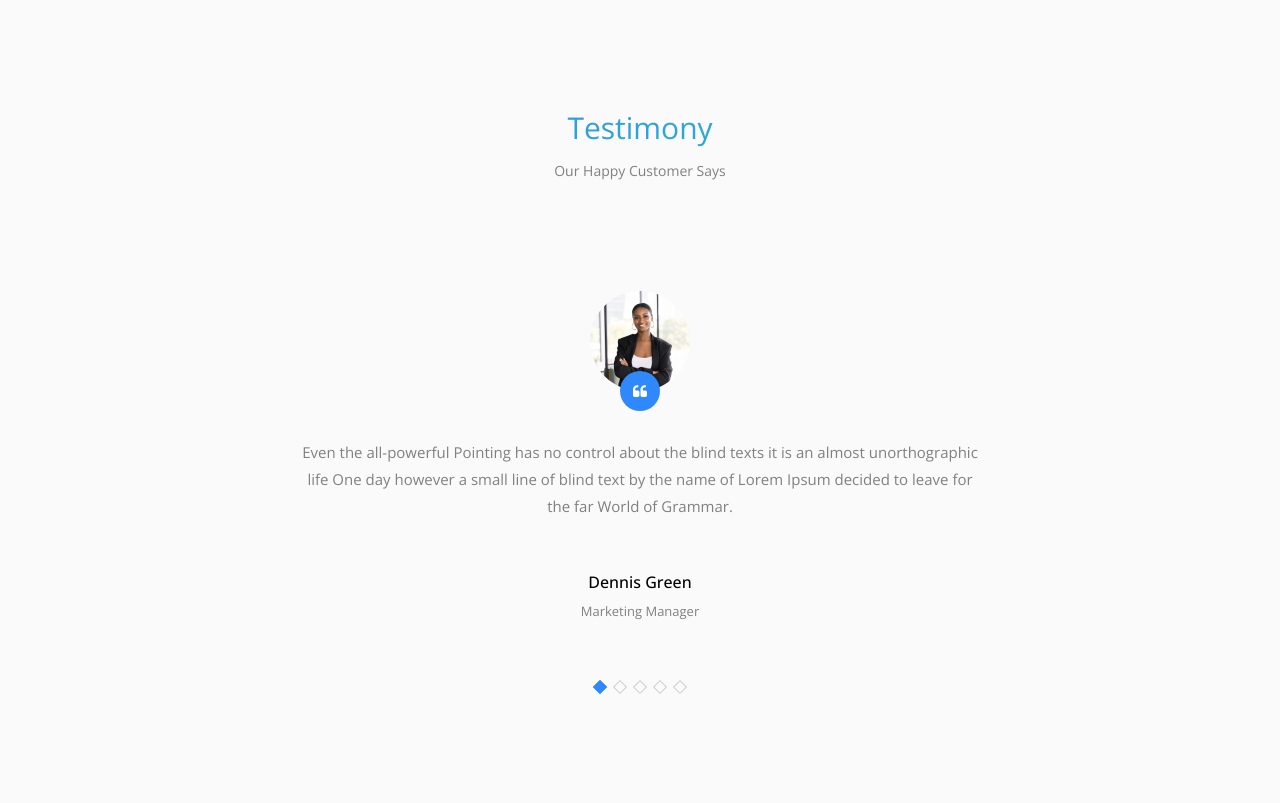
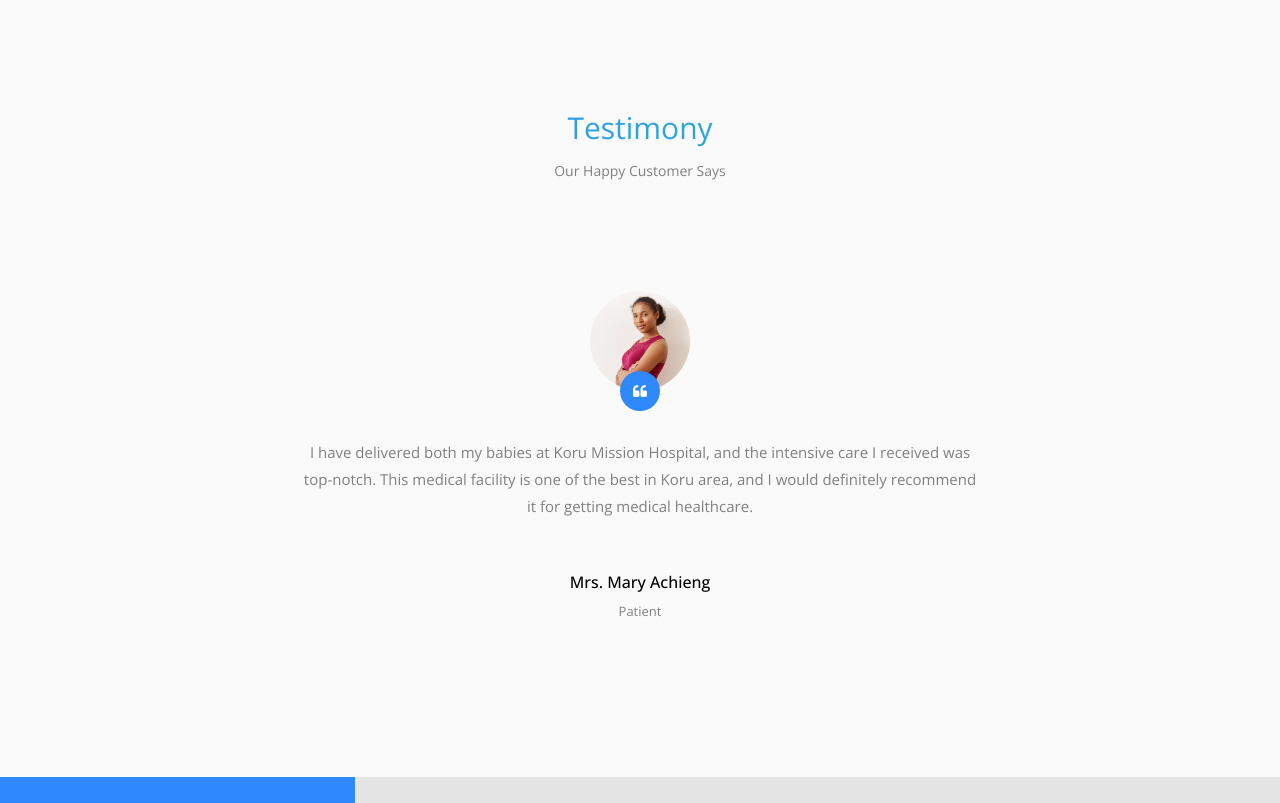
Before and after one commit to andyosyndoh/mission, a Django app: page /about in a window 1280 px wide. Shown: the part 1631-2434 px from the top of the page. Run offline with Django 5.2, Linux system fonts and the light colour scheme; data comes from the database, SQL or seed files in the repository; some libraries are stand-ins or nearby versions; some web fonts are replaced; grey boxes are pictures that could not be loaded.

Commit message:
[feat]: template testimonials into about page

```diff
--- a/clinicapp/views.py
+++ b/clinicapp/views.py
@@ -96,7 +96,11 @@ def home(request):
     return render(request, 'home.html', context)
 
 def about(request):
-    return render(request, 'about.html', {})
+    testimonials = Testimonial.objects.filter(active=True)
+    context = {
+        'testimonials': testimonials,
+    }
+    return render(request, 'about.html', context)
 
 def services(request):
     return render(request, 'services.html', {})
--- a/templates/about.html
+++ b/templates/about.html
@@ -160,82 +160,22 @@
 		<div class="row justify-content-center ftco-animate">
 			<div class="col-md-8">
 				<div class="carousel-testimony owl-carousel ftco-owl">
+					{% for testimonial in testimonials %}
 					<div class="item">
 						<div class="testimony-wrap p-4 pb-5">
-							<div class="user-img mb-5" style="background-image: url({% static 'clinicapp/images/p2.jpg' %});">
+							<div class="user-img mb-5" style="background-image: url({{ testimonial.image.url }});">
 								<span class="quote d-flex align-items-center justify-content-center">
 									<i class="icon-quote-left"></i>
 								</span>
 							</div>
 							<div class="text text-center">
-								<p class="mb-5">Even the all-powerful Pointing has no control about the blind texts it
-									is an almost unorthographic life One day however a small line of blind text by the
-									name of Lorem Ipsum decided to leave for the far World of Grammar.</p>
-								<p class="name">Dennis Green</p>
-								<span class="position">Marketing Manager</span>
+								<p class="mb-5">{{ testimonial.content }}</p>
+								<p class="name">{{ testimonial.name }}</p>
+								<span class="position">{{ testimonial.position }}</span>
 							</div>
 						</div>
 					</div>
-					<div class="item">
-						<div class="testimony-wrap p-4 pb-5">
-							<div class="user-img mb-5" style="background-image: url({% static 'clinicapp/images/p1.jpg' %})">
-								<span class="quote d-flex align-items-center justify-content-center">
-									<i class="icon-quote-left"></i>
-								</span>
-							</div>
-							<div class="text text-center">
-								<p class="mb-5">Far far away, behind the word mountains, far from the countries Vokalia
-									and Consonantia, there live the blind texts.</p>
-								<p class="name">Dennis Green</p>
-								<span class="position">Interface Designer</span>
-							</div>
-						</div>
-					</div>
-					<div class="item">
-						<div class="testimony-wrap p-4 pb-5">
-							<div class="user-img mb-5" style="background-image: url({% static 'clinicapp/images/p4.jpg' %})">
-								<span class="quote d-flex align-items-center justify-content-center">
-									<i class="icon-quote-left"></i>
-								</span>
-							</div>
-							<div class="text text-center">
-								<p class="mb-5">Far far away, behind the word mountains, far from the countries Vokalia
-									and Consonantia, there live the blind texts.</p>
-								<p class="name">Dennis Green</p>
-								<span class="position">UI Designer</span>
-							</div>
-						</div>
-					</div>
-					<div class="item">
-						<div class="testimony-wrap p-4 pb-5">
-							<div class="user-img mb-5" style="background-image: url({% static 'clinicapp/images/p5.jpg' %})">
-								<span class="quote d-flex align-items-center justify-content-center">
-									<i class="icon-quote-left"></i>
-								</span>
-							</div>
-							<div class="text text-center">
-								<p class="mb-5">Far far away, behind the word mountains, far from the countries Vokalia
-									and Consonantia, there live the blind texts.</p>
-								<p class="name">Dennis Green</p>
-								<span class="position">Web Developer</span>
-							</div>
-						</div>
-					</div>
-					<div class="item">
-						<div class="testimony-wrap p-4 pb-5">
-							<div class="user-img mb-5" style="background-image: url({% static 'clinicapp/images/p8.jpg' %})">
-								<span class="quote d-flex align-items-center justify-content-center">
-									<i class="icon-quote-left"></i>
-								</span>
-							</div>
-							<div class="text text-center">
-								<p class="mb-5">Far far away, behind the word mountains, far from the countries Vokalia
-									and Consonantia, there live the blind texts.</p>
-								<p class="name">Dennis Green</p>
-								<span class="position">System Analytics</span>
-							</div>
-						</div>
-					</div>
+					{% endfor %}
 				</div>
 			</div>
 		</div>
```
